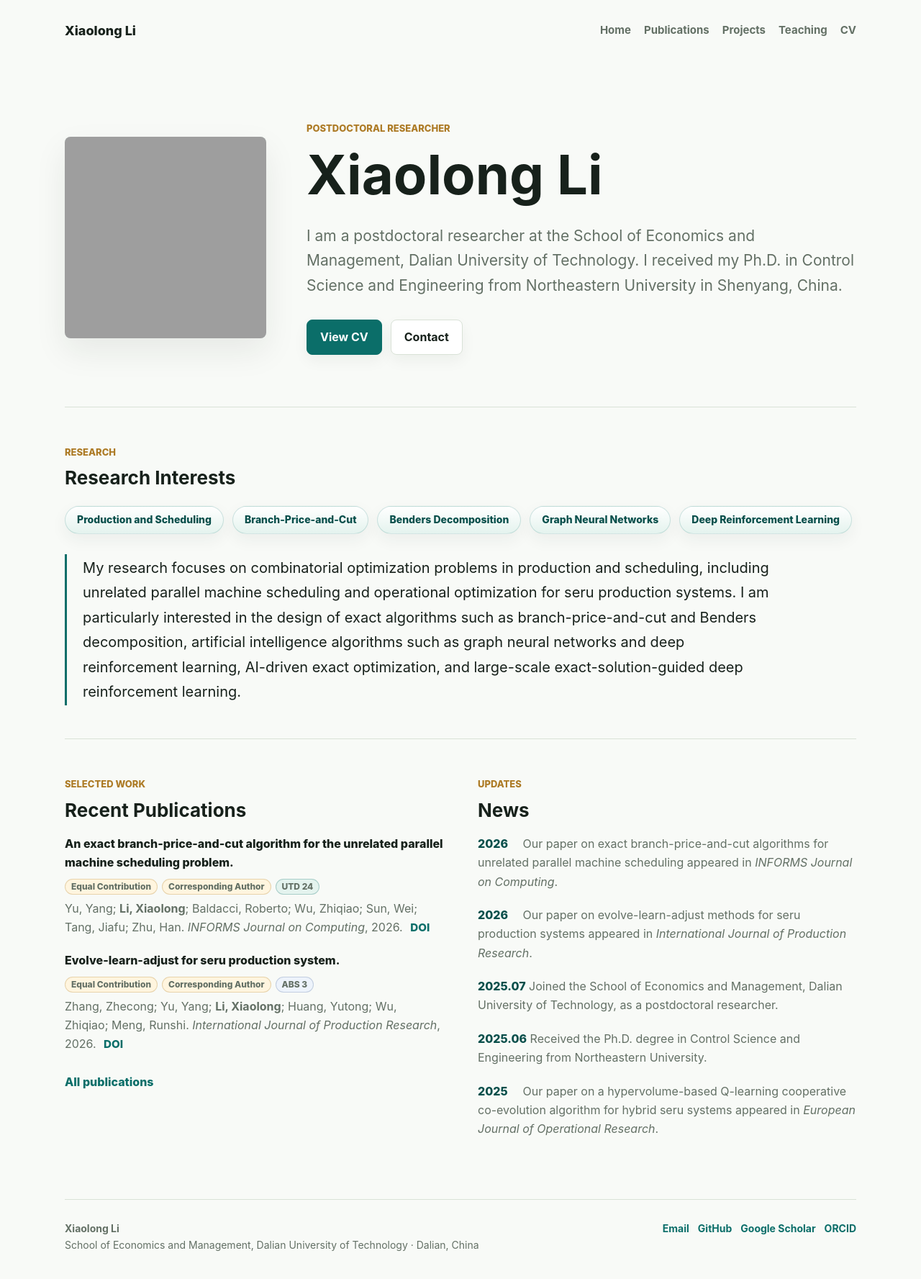
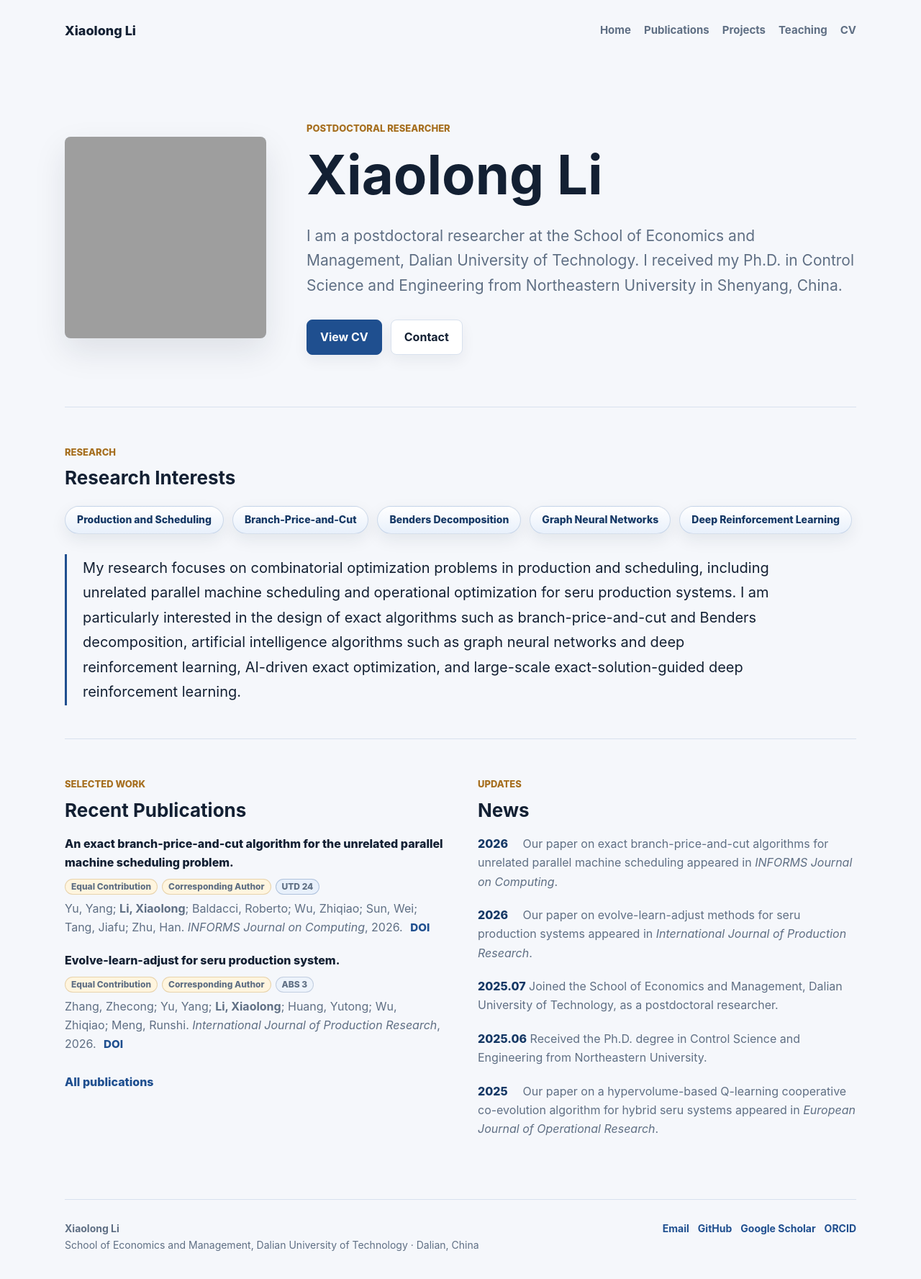
Before and after one commit to Luckydragon96/Luckydragon96.github.io, a Jekyll site: the page built from index.md, in a window 1280 px wide. Shown: the whole page at 72% size. Built offline with Jekyll 4.4.1, drawn with Linux system fonts in a browser that asks for light colours; grey boxes are pictures that could not be loaded.

Commit message:
Update site theme colors

```diff
--- a/assets/css/style.scss
+++ b/assets/css/style.scss
@@ -2,16 +2,16 @@
 ---
 
 :root {
-  --bg: #f8faf7;
+  --bg: #f5f7fb;
   --surface: #ffffff;
-  --ink: #17211b;
-  --muted: #637065;
-  --line: #d9e2d7;
-  --accent: #0b6e69;
-  --accent-strong: #084f4b;
-  --accent-soft: #e4f3ee;
-  --gold: #ad7b26;
-  --shadow: 0 18px 45px rgba(23, 33, 27, 0.08);
+  --ink: #132033;
+  --muted: #5f6f84;
+  --line: #d8e1ee;
+  --accent: #1f4f8f;
+  --accent-strong: #153865;
+  --accent-soft: #e8f0fb;
+  --gold: #a66f1f;
+  --shadow: 0 18px 45px rgba(19, 32, 51, 0.10);
   font-family: Inter, ui-sans-serif, system-ui, -apple-system, BlinkMacSystemFont, "Segoe UI", sans-serif;
 }
 
@@ -153,7 +153,7 @@ p {
   background: var(--surface);
   color: var(--ink);
   font-weight: 750;
-  box-shadow: 0 8px 20px rgba(23, 33, 27, 0.05);
+  box-shadow: 0 8px 20px rgba(19, 32, 51, 0.06);
 }
 
 .button--primary {
@@ -274,7 +274,7 @@ p {
   justify-content: center;
   width: fit-content;
   min-height: 30px;
-  border: 1px solid rgba(11, 110, 105, 0.22);
+  border: 1px solid rgba(31, 79, 143, 0.22);
   border-radius: 999px;
   background: var(--accent-soft);
   color: var(--accent-strong);
@@ -306,10 +306,10 @@ p {
   font-weight: 750;
 }
 .tag-list span {
-  border: 1px solid rgba(11, 110, 105, 0.18);
+  border: 1px solid rgba(31, 79, 143, 0.18);
   border-radius: 999px;
   background: linear-gradient(180deg, #ffffff 0%, var(--accent-soft) 100%);
-  box-shadow: 0 8px 22px rgba(28, 59, 55, 0.06);
+  box-shadow: 0 8px 22px rgba(19, 32, 51, 0.08);
   padding: 9px 16px;
   color: var(--accent-strong);
   font-size: 14px;
@@ -320,7 +320,7 @@ p {
 .research-summary {
   max-width: 980px;
   border-left: 3px solid var(--accent);
-  color: var(--text);
+  color: var(--ink);
   font-size: 20px;
   line-height: 1.72;
   margin: 28px 0 0;
@@ -396,9 +396,9 @@ p {
   display: inline-flex;
   align-items: center;
   min-height: 22px;
-  border: 1px solid rgba(8, 79, 75, 0.16);
+  border: 1px solid rgba(21, 56, 101, 0.18);
   border-radius: 999px;
-  background: #eef7f4;
+  background: #eef4ff;
   color: var(--accent-strong);
   padding: 2px 8px;
   font-size: 12px;
@@ -414,8 +414,8 @@ p {
 }
 
 .pub-badge--utd {
-  border-color: rgba(11, 110, 105, 0.28);
-  background: #e4f3ee;
+  border-color: rgba(31, 79, 143, 0.28);
+  background: #e8f0fb;
 }
 
 .pub-badge--abs {
@@ -487,7 +487,7 @@ p {
   min-height: 22px;
   border: 1px solid var(--line);
   border-radius: 999px;
-  background: #f4f7f3;
+  background: #f3f6fb;
   color: var(--muted);
   padding: 2px 8px;
   font-size: 12px;
@@ -497,7 +497,7 @@ p {
 }
 
 .project-badge--public {
-  border-color: rgba(11, 110, 105, 0.24);
+  border-color: rgba(31, 79, 143, 0.24);
   background: var(--accent-soft);
   color: var(--accent-strong);
 }
```
